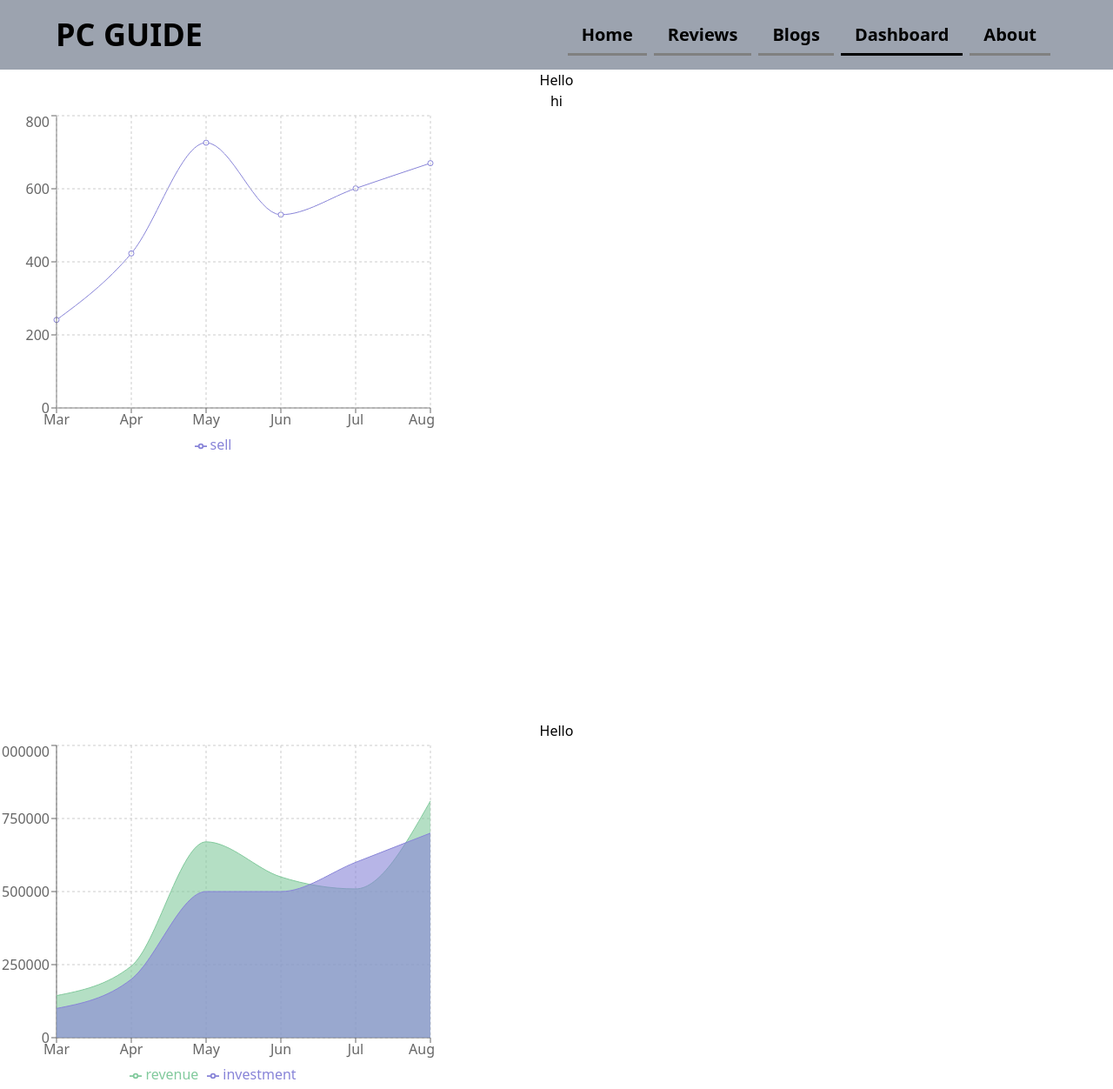
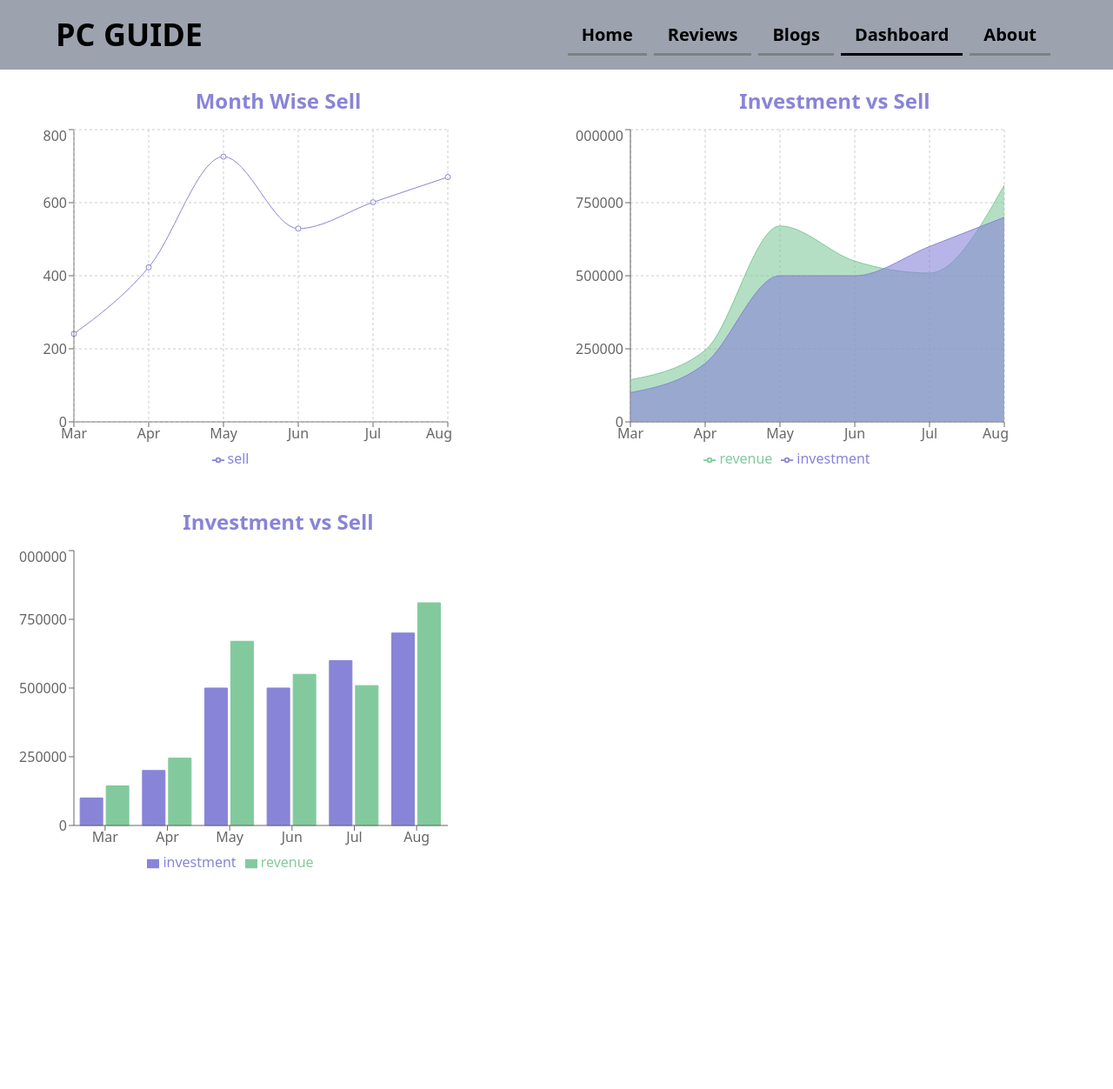
Before and after one commit to Mazdul1000/imac-analysis-website, a React (Create React App) app: page /dashboard in a window 1280 px wide. Shown: the whole page at 87% size. After the commit the page ends 1028 px from the top, so only its background shows below. Built offline with nearby package versions, Linux system fonts and the light colour scheme.

Commit message:
add dashboard

```diff
--- a/src/SimpleLineChart/SimpleLineChart.js
+++ b/src/SimpleLineChart/SimpleLineChart.js
@@ -9,7 +9,7 @@ const SimpleLinechart = () => {
 
     return (
         <div>
-            <h1>hi</h1>
+
             <LineChart width={500} height={400} data={chartData}>
     <Line type="monotone" dataKey="sell" stroke="#8884d8" activeDot={{ r: 8 }}/>
     <XAxis dataKey="month" />
@@ -18,9 +18,6 @@ const SimpleLinechart = () => {
     <CartesianGrid strokeDasharray="3 3" />
     <Legend></Legend>
   </LineChart>
-            <LineChart width={500}
-          height={300}
-          data={chartData}></LineChart>
         </div>
     );
 };
--- a/src/components/Dashboard/Dashboard.js
+++ b/src/components/Dashboard/Dashboard.js
@@ -1,15 +1,34 @@
 import React from 'react';
 import SimpleLinechart from '../../SimpleLineChart/SimpleLineChart';
 import SimpleAreaChart from '../SimpleAreaChart/SimpleAreaChart';
+import SimpleBarChart from '../SimpleBarChart/SimpleBarChart';
 
 
 
 const Dashboard = () => {
     return (
         <div>
-            <h1>Hello</h1>
-            <SimpleLinechart></SimpleLinechart>
-            <SimpleAreaChart></SimpleAreaChart>
+
+
+            <div className="grid grid-cols-2 gap-10 p-5">
+                <div>
+                    <h1 className='text-2xl mb-3 font-bold  text-[#8884d8]'>Month Wise Sell</h1>
+                    <SimpleLinechart></SimpleLinechart>
+                </div>
+                <div>
+                    <h1 className='text-2xl mb-3 font-bold  text-[#8884d8]'>Investment vs Sell</h1>
+                    <SimpleAreaChart></SimpleAreaChart>
+                </div>
+                <div>
+                    <h1 className='text-2xl mb-3 font-bold  text-[#8884d8]'>Investment vs Sell</h1>
+                    <SimpleBarChart></SimpleBarChart>
+                </div>
+
+
+
+
+            </div>
+
         </div>
     );
 };
--- a/src/components/SimpleAreaChart/SimpleAreaChart.js
+++ b/src/components/SimpleAreaChart/SimpleAreaChart.js
@@ -6,7 +6,7 @@ const SimpleAreaChart = () => {
     const [chartData] = useChartData();
     return (
         <div>
-            <h1>Hello</h1>
+
 
         <AreaChart
           width={500}
@@ -20,7 +20,6 @@ const SimpleAreaChart = () => {
           <Tooltip />
           <Area type="monotone" dataKey="revenue" stroke="#82ca9d" fill="#82ca9d" activeDot={{ r: 8 }} />
           <Area type="monotone" dataKey="investment" stroke="#8884d8" fill="#8884d8" activeDot={{ r: 8 }}/>
-
           <Legend></Legend>
         </AreaChart>
         </div>
--- /dev/null
+++ b/src/components/SimpleBarChart/SimpleBarChart.js
@@ -0,0 +1,21 @@
+import React from 'react';
+import { Bar, BarChart, Legend, Tooltip, XAxis, YAxis } from 'recharts';
+import useChartData from '../../hooks/useChartData';
+
+const SimpleBarChart = () => {
+    const [chartData] = useChartData();
+    return (
+        <div>
+            <BarChart width={500} height={380} data={chartData}>
+          <Bar dataKey="investment" stroke="#8884d8" fill="#8884d8"/>
+          <Bar dataKey="revenue" stroke="#82ca9d" fill="#82ca9d"/>
+          <XAxis dataKey='month'></XAxis>
+          <YAxis></YAxis>
+          <Legend></Legend>
+          <Tooltip></Tooltip>
+        </BarChart>
+        </div>
+    );
+};
+
+export default SimpleBarChart;
```
